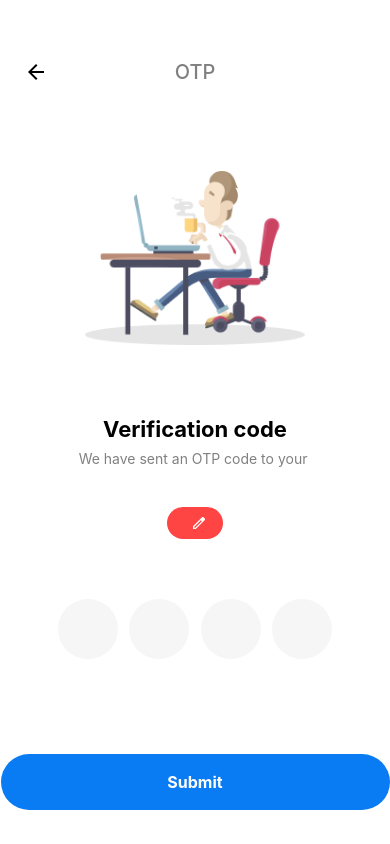
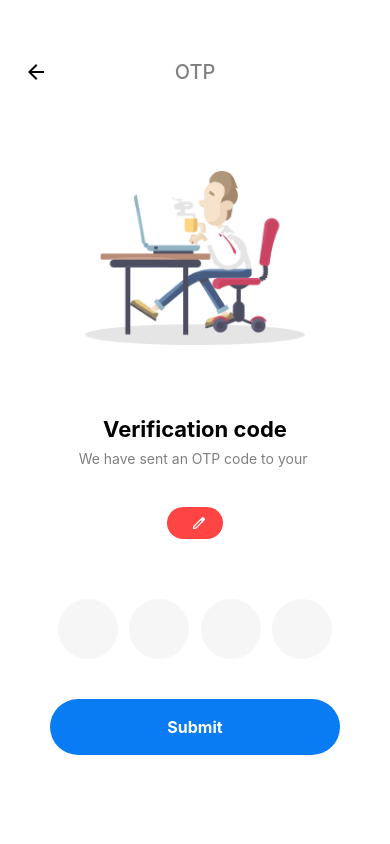
Before and after one commit to aswath06/BrickSync, a React Native app: screen /Otp in a window 390 px wide. Built offline with nearby package versions, Linux system fonts and the light colour scheme.

Commit message:
git otp screen

```diff
--- a/config.js
+++ b/config.js
@@ -1,4 +1,5 @@
-export const IP = '10.10.70.247';
+export const IP = '172.20.10.3';
+//  http://172.20.10.3:3000
 export const PORT = 3000;
 export const baseUrl = `http://${IP}:${PORT}`;
 export const verifyUrl = baseUrl;
--- a/src/Screens/OtpScreen.tsx
+++ b/src/Screens/OtpScreen.tsx
@@ -5,7 +5,6 @@ import {
 } from 'react-native';
 import { ArrowBack, EditIcon } from '../assets';
 import { verifyUrl, VerifyOtpEndpoint } from '../../config';
-
 
 const { width } = Dimensions.get('window');
 
@@ -26,69 +25,53 @@ export const OtpScreen = ({ navigation, route }) => {
 
   const goBackToSource = (isVerified = false) => {
     const target = source === 'create' ? 'CreateAccountScreen' : 'LoginScreen';
-    const navParams = isVerified
-      ? {
-          verified: true,
+    navigation.navigate(target, {
       contact,
       type,
-        }
-      : {
-          contact,
-          type,
+      ...(isVerified && { verified: true }),
+    });
   };
 
-    navigation.navigate(target, navParams);
-  };
-
-  // const handleSubmit = () => {
-  //   const enteredOtp = otp.join('');
-  //   if (enteredOtp === '8812') {
-  //     goBackToSource(true);
-  //   } else {
-  //     Alert.alert('Invalid OTP', 'The entered OTP is incorrect.');
-  //   }
-  // };
   const handleSubmit = async () => {
     const enteredOtp = otp.join('');
     if (enteredOtp.length !== 4) {
-    Alert.alert('Error', 'Please enter the complete 4-digit OTP.');
+      Alert.alert('Error', 'Please enter the complete 4‑digit OTP.');
       return;
     }
-
-  const payload = {
-    [type === 'phone' ? 'phone' : 'email']: contact,
-    otp: enteredOtp,
-  };
-
-  console.log('Sending OTP verification data:', payload);
 
     try {
       const response = await fetch(`${verifyUrl}${VerifyOtpEndpoint}`, {
         method: 'POST',
-      headers: {
-        'Content-Type': 'application/json',
-      },
-      body: JSON.stringify(payload),
+        headers: { 'Content-Type': 'application/json' },
+        body: JSON.stringify({
+          [type === 'phone' ? 'phone' : 'email']: contact,
+          otp: enteredOtp,
+        }),
       });
 
       const data = await response.json();
-
       if (!response.ok) {
         Alert.alert('Invalid OTP', data.message || 'The entered OTP is incorrect.');
         return;
       }
-
       goBackToSource(true);
-  } catch (error) {
-    console.error('OTP verification error:', error);
+    } catch (err) {
+      console.error('OTP verification error:', err);
       Alert.alert('Error', 'Verification failed due to network error');
     }
   };
 
-
   return (
-    <KeyboardAvoidingView behavior={Platform.OS === 'ios' ? 'padding' : undefined} style={{ flex: 1 }}>
-      <ScrollView contentContainerStyle={styles.container} keyboardShouldPersistTaps="handled">
+    <KeyboardAvoidingView
+      style={{ flex: 1 }}
+      behavior={Platform.OS === 'ios' ? 'padding' : undefined}
+    >
+      <ScrollView
+        contentContainerStyle={styles.container}
+        showsVerticalScrollIndicator={false}
+        keyboardShouldPersistTaps="handled"
+      >
+        {/* header */}
         <View style={styles.headerContainer}>
           <TouchableOpacity onPress={() => goBackToSource(false)} style={styles.backIcon}>
             <ArrowBack width={24} height={24} fill="black" />
@@ -96,10 +79,17 @@ export const OtpScreen = ({ navigation, route }) => {
           <Text style={styles.title}>OTP</Text>
         </View>
 
-        <Image source={require('../assets/images/otp_illustration.png')} style={styles.image} />
+        {/* illustration */}
+        <Image
+          source={require('../assets/images/otp_illustration.png')}
+          style={styles.image}
+        />
+
+        {/* texts */}
         <Text style={styles.header}>Verification code</Text>
         <Text style={styles.subheader}>We have sent an OTP code to your {type}</Text>
 
+        {/* phone / mail chip */}
         <TouchableOpacity style={styles.phoneContainer} onPress={() => goBackToSource(false)}>
           <Text style={styles.phone}>{displayText}</Text>
           <View style={styles.editCircle}>
@@ -107,26 +97,26 @@ export const OtpScreen = ({ navigation, route }) => {
           </View>
         </TouchableOpacity>
 
+        {/* OTP inputs */}
         <View style={styles.otpContainer}>
-          {otp.map((digit, index) => (
+          {otp.map((d, i) => (
             <TextInput
-              key={index}
+              key={i}
               style={styles.otpInput}
               keyboardType="number-pad"
               maxLength={1}
-              value={digit}
-              onChangeText={(text) => handleChange(text, index)}
-              ref={(ref) => (inputRefs.current[index] = ref)}
+              value={d}
+              ref={(r) => (inputRefs.current[i] = r)}
+              onChangeText={(t) => handleChange(t, i)}
               textAlign="center"
             />
           ))}
         </View>
 
-        <View style={styles.submitWrapper}>
+        {/* submit button */}
         <TouchableOpacity style={styles.submitBtn} onPress={handleSubmit}>
           <Text style={styles.submitText}>Submit</Text>
         </TouchableOpacity>
-        </View>
       </ScrollView>
     </KeyboardAvoidingView>
   );
@@ -134,47 +124,23 @@ export const OtpScreen = ({ navigation, route }) => {
 
 const styles = StyleSheet.create({
   container: {
+    flexGrow: 1,
     paddingHorizontal: 24,
     paddingTop: 60,
+    paddingBottom: 34,      // <-- extra bottom padding for scroll
     backgroundColor: '#fff',
     alignItems: 'center',
-    flexGrow: 1,
   },
   headerContainer: {
     width: '100%',
-    position: 'relative',
     justifyContent: 'center',
     marginBottom: 16,
   },
-  backIcon: {
-    position: 'absolute',
-    left: 0,
-  },
-  title: {
-    textAlign: 'center',
-    fontSize: 20,
-    fontWeight: '500',
-    color: 'gray',
-  },
-  image: {
-    width: 220,
-    height: 220,
-    resizeMode: 'contain',
-    marginVertical: 48,
-  },
-  header: {
-    fontSize: 22,
-    fontWeight: 'bold',
-    color: '#000',
-    marginBottom: 8,
-    textAlign: 'center',
-  },
-  subheader: {
-    fontSize: 14,
-    color: 'gray',
-    textAlign: 'center',
-    marginBottom: 40,
-  },
+  backIcon: { position: 'absolute', left: 0 },
+  title: { textAlign: 'center', fontSize: 20, fontWeight: '500', color: 'gray' },
+  image: { width: 220, height: 220, resizeMode: 'contain', marginVertical: 48 },
+  header: { fontSize: 22, fontWeight: 'bold', color: '#000', marginBottom: 8, textAlign: 'center' },
+  subheader: { fontSize: 14, color: 'gray', textAlign: 'center', marginBottom: 40 },
   phoneContainer: {
     flexDirection: 'row',
     alignItems: 'center',
@@ -184,52 +150,22 @@ const styles = StyleSheet.create({
     borderRadius: 24,
     marginBottom: 60,
   },
-  phone: {
-    fontSize: 15,
-    color: '#fff',
-    marginRight: 8,
-  },
-  editCircle: {
-    width: 20,
-    height: 20,
-    borderRadius: 10,
-    backgroundColor: '#f44',
-    justifyContent: 'center',
-    alignItems: 'center',
-  },
-  otpContainer: {
-    flexDirection: 'row',
-    justifyContent: 'space-between',
-    width: '80%',
-    marginBottom: 40,
-  },
+  phone: { fontSize: 15, color: '#fff', marginRight: 8 },
+  editCircle: { width: 20, height: 20, borderRadius: 10, backgroundColor: '#f44', justifyContent: 'center', alignItems: 'center' },
+  otpContainer: { flexDirection: 'row', justifyContent: 'space-between', width: '80%', marginBottom: 40 },
   otpInput: {
-    width: 60,
-    height: 60,
-    borderRadius: 30,
-    backgroundColor: '#f6f6f6',
-    elevation: 2,
-    fontSize: 20,
-    fontWeight: '500',
-    color: '#000',
-  },
-  submitWrapper: {
-    position: 'absolute',
-    bottom: 34,
-    width: '100%',
-    alignItems: 'center',
+    width: 60, height: 60, borderRadius: 30, backgroundColor: '#f6f6f6', elevation: 2,
+    fontSize: 20, fontWeight: '500', color: '#000',
   },
   submitBtn: {
     backgroundColor: '#0a7cf3',
-    width: 389,
+    width: '85%',              // responsive width
+    maxWidth: 389,
     height: 56,
     borderRadius: 30,
     justifyContent: 'center',
     alignItems: 'center',
+    alignSelf: 'center',
   },
-  submitText: {
-    color: '#fff',
-    fontSize: 16,
-    fontWeight: 'bold',
-  },
+  submitText: { color: '#fff', fontSize: 16, fontWeight: 'bold' },
 });
```
Lines whose indentation alone changed are shown as unchanged.
